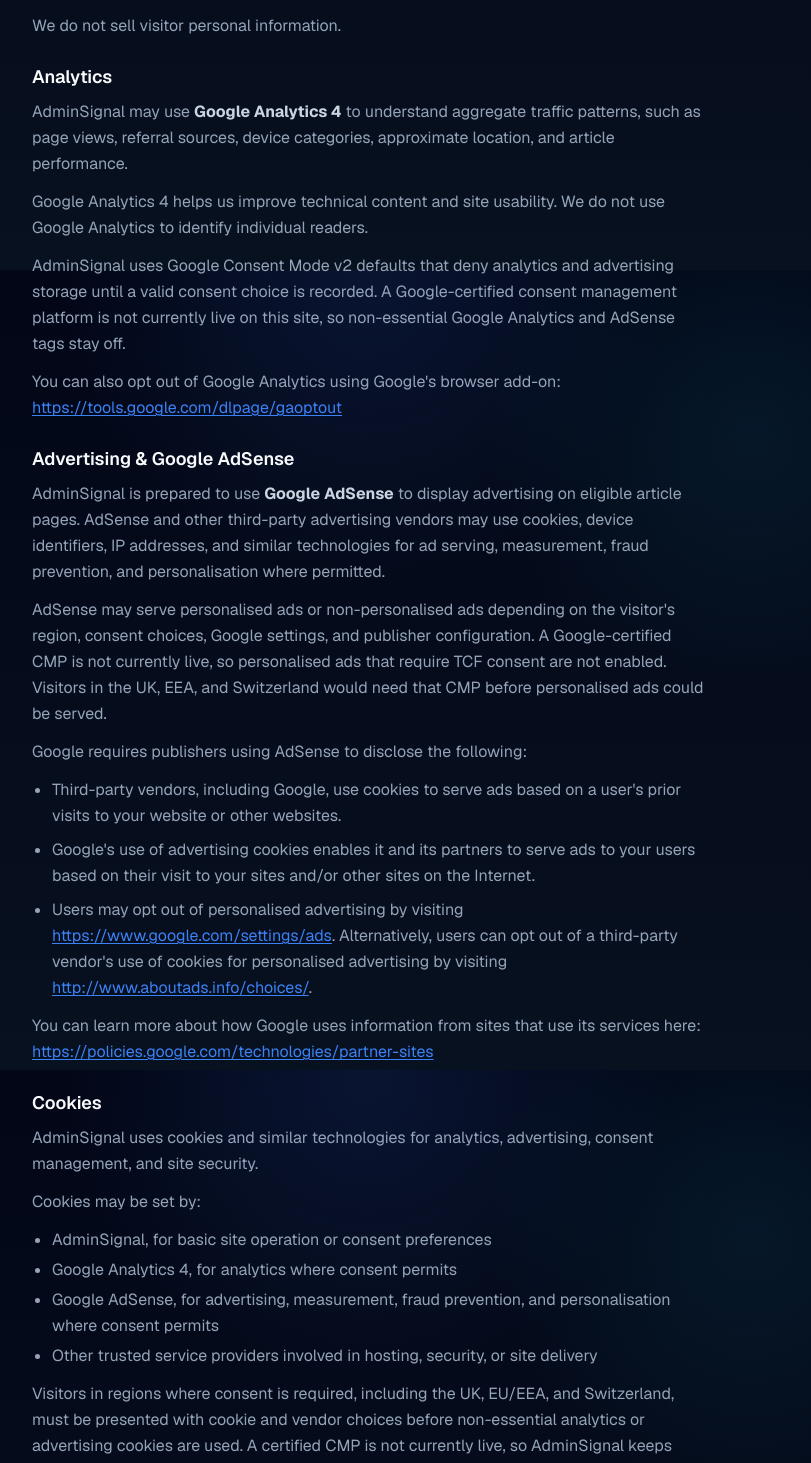
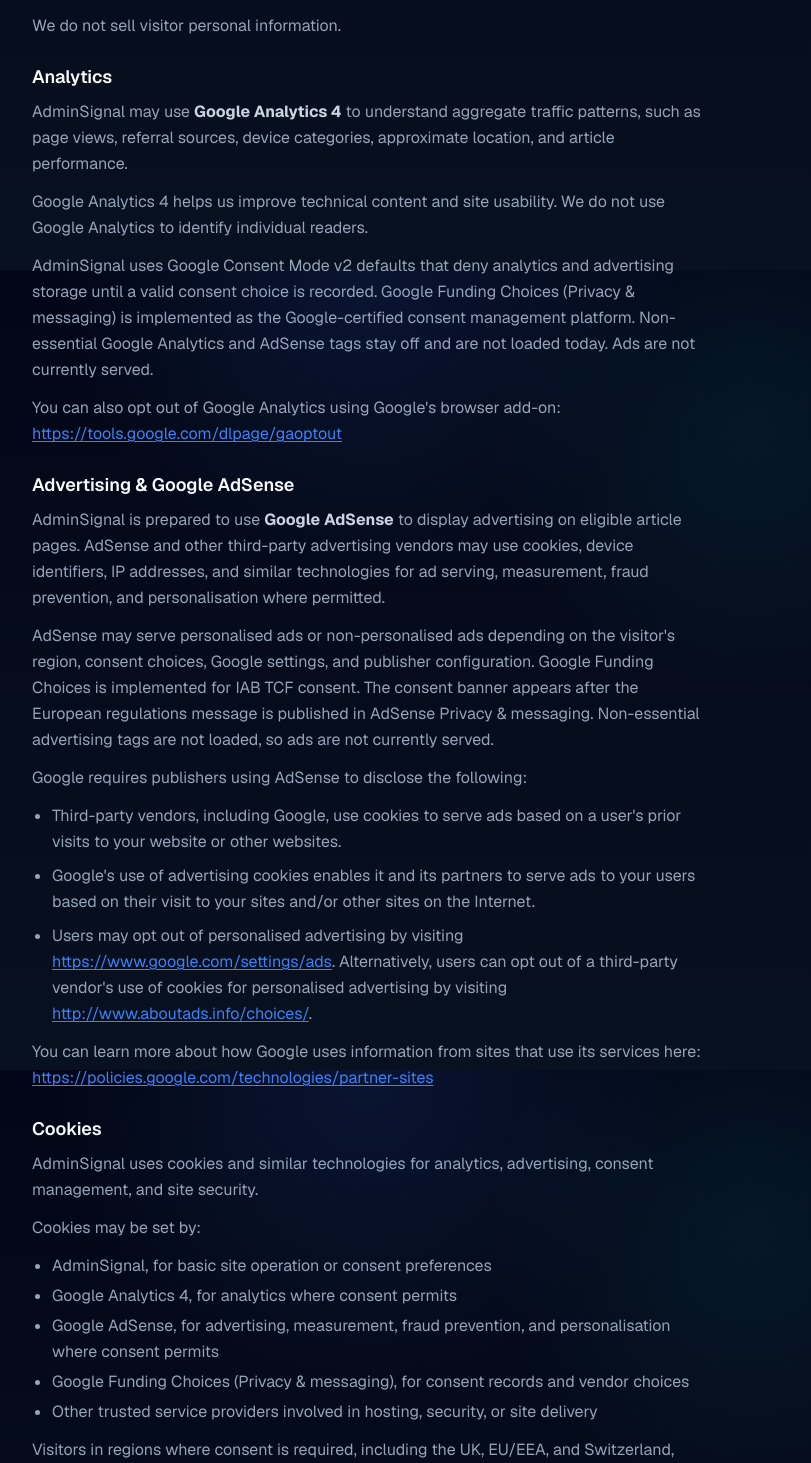
Before and after one commit to Jackoma0209/adminsignal, a Next.js app: page /privacy in a window 1280 px wide. Shown: the part 1330-2793 px from the top of the page, without its empty margins (272-1083 px from the left). Built offline with nearby package versions, Linux system fonts and the light colour scheme; no server answers.

Commit message:
Update privacy policy for Funding Choices CMP

```diff
--- a/src/app/privacy/page.tsx
+++ b/src/app/privacy/page.tsx
@@ -20,7 +20,7 @@
           <h1 className="mb-6 text-3xl font-bold tracking-tight text-foreground sm:text-4xl">
             Privacy Policy
           </h1>
-          <p className="mb-8 text-sm text-muted">Last updated: July 2026</p>
+          <p className="mb-8 text-sm text-muted">Last updated: August 2026</p>
           <div className="space-y-6 text-base leading-relaxed text-muted">
             <p>
               AdminSignal publishes technical guides, scripts, and analysis for enterprise
@@ -94,9 +94,10 @@
               </p>
               <p className="mt-3">
                 AdminSignal uses Google Consent Mode v2 defaults that deny analytics and
-                advertising storage until a valid consent choice is recorded. A Google-certified
-                consent management platform is not currently live on this site, so non-essential
-                Google Analytics and AdSense tags stay off.
+                advertising storage until a valid consent choice is recorded. Google Funding Choices
+                (Privacy &amp; messaging) is implemented as the Google-certified consent management
+                platform. Non-essential Google Analytics and AdSense tags stay off and are not
+                loaded today. Ads are not currently served.
               </p>
               <p className="mt-3">
                 You can also opt out of Google Analytics using Google&apos;s browser add-on:{' '}
@@ -125,9 +126,10 @@
               <p className="mt-3">
                 AdSense may serve personalised ads or non-personalised ads depending on the
                 visitor&apos;s region, consent choices, Google settings, and publisher
-                configuration. A Google-certified CMP is not currently live, so personalised ads
-                that require TCF consent are not enabled. Visitors in the UK, EEA, and Switzerland
-                would need that CMP before personalised ads could be served.
+                configuration. Google Funding Choices is implemented for IAB TCF consent. The
+                consent banner appears after the European regulations message is published in
+                AdSense Privacy &amp; messaging. Non-essential advertising tags are not loaded, so
+                ads are not currently served.
               </p>
               <p className="mt-3">Google requires publishers using AdSense to disclose the following:</p>
               <ul className="mt-3 list-disc space-y-2 pl-5">
@@ -192,17 +194,23 @@
                   Google AdSense, for advertising, measurement, fraud prevention, and
                   personalisation where consent permits
                 </li>
+                <li>
+                  Google Funding Choices (Privacy &amp; messaging), for consent records and vendor
+                  choices
+                </li>
                 <li>Other trusted service providers involved in hosting, security, or site delivery</li>
               </ul>
               <p className="mt-3">
                 Visitors in regions where consent is required, including the UK, EU/EEA, and
                 Switzerland, must be presented with cookie and vendor choices before non-essential
-                analytics or advertising cookies are used. A certified CMP is not currently live,
-                so AdminSignal keeps non-essential Google advertising and analytics tags disabled.
-                Consent Mode v2 remains default-denied.
+                analytics or advertising cookies are used. Google Funding Choices is implemented in
+                the site code as the Google-certified CMP. The banner appears after the European
+                regulations message is published in AdSense. Until then, Consent Mode v2 remains
+                default-denied, and non-essential Google advertising and analytics tags stay off.
               </p>
               <p className="mt-3">
-                For more detail, see our{' '}
+                Use Privacy and cookie settings in the site footer to review or change your choices
+                when the CMP is ready. If the CMP has not loaded, that control opens the{' '}
                 <a href="/cookies" className={linkClass}>
                   Cookie Policy
                 </a>
```
